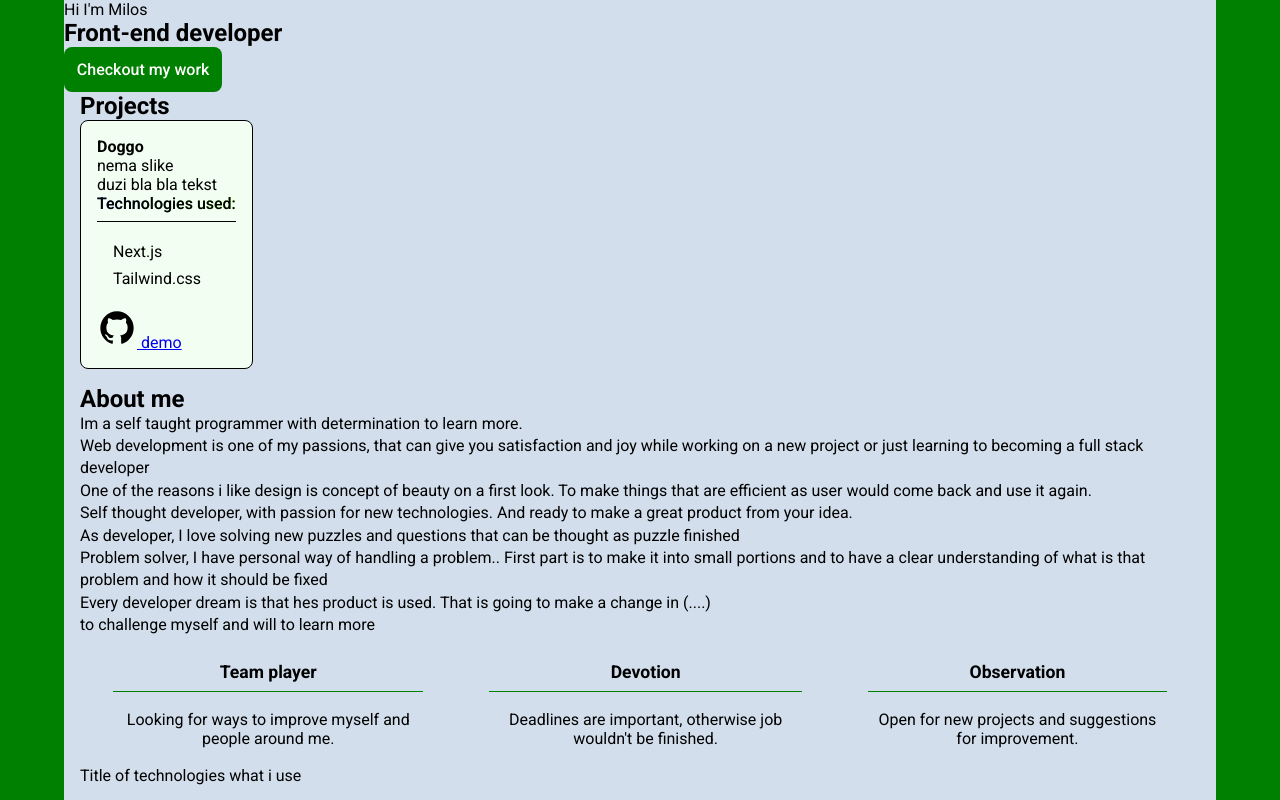
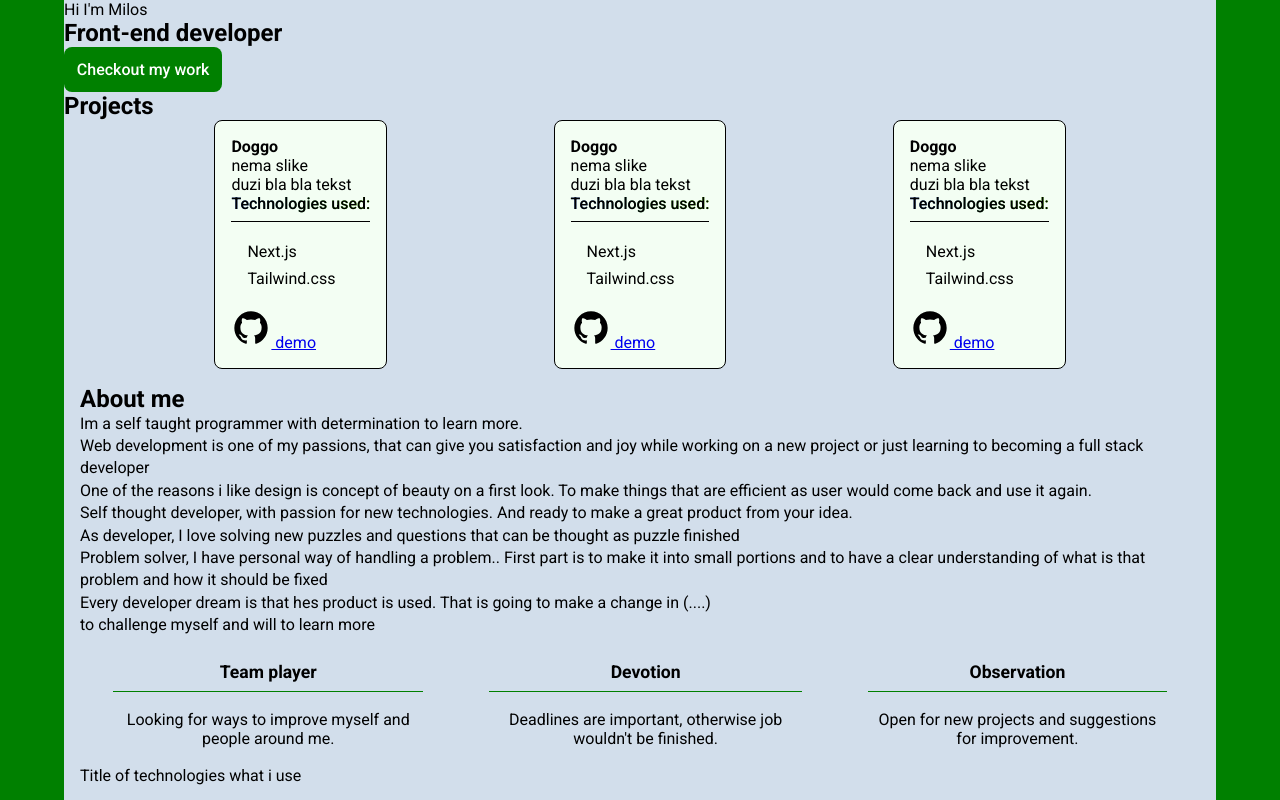
Before and after one commit to MilosIl/mines23, a React (Vite) app: page / in a window 1280 px wide. Shown: the top 800 px of the page. Built offline with nearby package versions, Linux system fonts and the light colour scheme.

Commit message:
projects refactor

```diff
--- a/src/App.css
+++ b/src/App.css
@@ -95,6 +95,9 @@ body {
 /* projects */
 .project-section {
   padding: 0em 1em;
+  display: flex;
+  gap: 2em;
+  justify-content: space-evenly;
 }
 .project-card {
   border: 1px solid black;
@@ -383,6 +386,9 @@ footer {
     justify-content: center;
     padding: 0;
   }
+  .project-section{
+    flex-wrap: wrap;
+  }
 
   .contact-container {
     flex-direction: column;
--- a/src/Layout/Projects.tsx
+++ b/src/Layout/Projects.tsx
@@ -2,8 +2,9 @@ import Project from "../Components/Project";
 
 const Projects = () => {
   return (
+    <>
+      <h2>Projects</h2>
       <section className="project-section" id="projects">
-      <h2>Projects</h2>
         <Project
           name={"Doggo"}
           description={{
@@ -13,7 +14,26 @@ const Projects = () => {
           image={"nema slike"}
           links={"google.com"}
         />
-    </section>
+        <Project
+          name={"Doggo"}
+          description={{
+            shortDescription: "kratka varijanta teksta koja treba da se vidi",
+            longDescription: "duga prica koja moze da ima neki opis i korist",
+          }}
+          image={"nema slike"}
+          links={"google.com"}
+        />
+        <Project
+          name={"Doggo"}
+          description={{
+            shortDescription: "kratka varijanta teksta koja treba da se vidi",
+            longDescription: "duga prica koja moze da ima neki opis i korist",
+          }}
+          image={"nema slike"}
+          links={"google.com"}
+        />
+      </section>{" "}
+    </>
   );
 };
 
```
Lines whose indentation alone changed are shown as unchanged.
